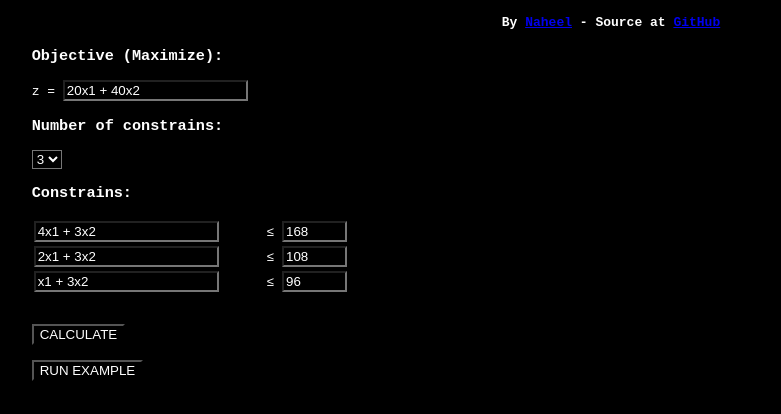
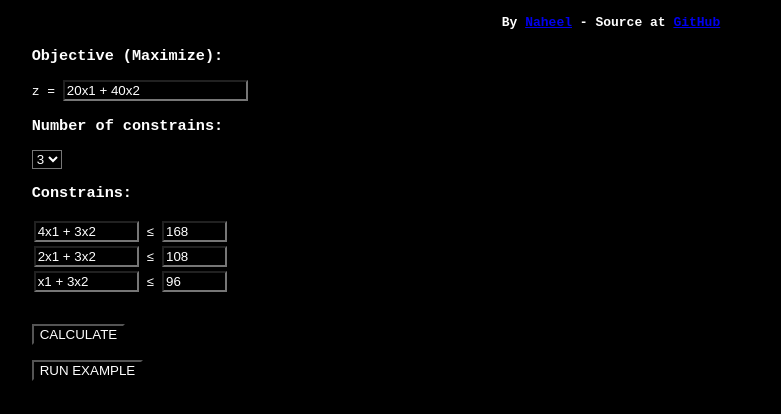
Before and after one commit to Naheel-Azawy/simplex-calc, a plain HTML site: page index.html in a window 1280 px wide. Shown: the part 118-532 px from the top of the page, without its empty margins (29-810 px from the left). Drawn offline with Linux system fonts and the light colour scheme.

Commit message:
quick update

```diff
--- a/index.html
+++ b/index.html
@@ -30,6 +30,9 @@
          .item {
              margin-left:  40px;
              margin-right: 40px;
+         }
+         .item_l {
+             margin-left: 40px;
          }
         </style>
     </head>
@@ -87,9 +90,9 @@
              let v = (i, j) => (a ? a[i][j] : '');
              constr_table.innerHTML = '';
              for (let i = 0; i < c; ++i) {
-                 constr_table.innerHTML += `<tr>
-                            <input id="constr_${i}" class="item" value="${v(i, 0)}"> ≤
-                            <input size="5" id="constr_le_${i}" value="${v(i, 1)}"></tr>`;
+                 constr_table.innerHTML += `<tr><div style="overflow: hidden;white-space: nowrap;">
+                            <input size="10" id="constr_${i}" class="item_l" value="${v(i, 0)}"> ≤
+                            <input size="5" id="constr_le_${i}" value="${v(i, 1)}"></div></tr>`;
              }
          }
 
```
